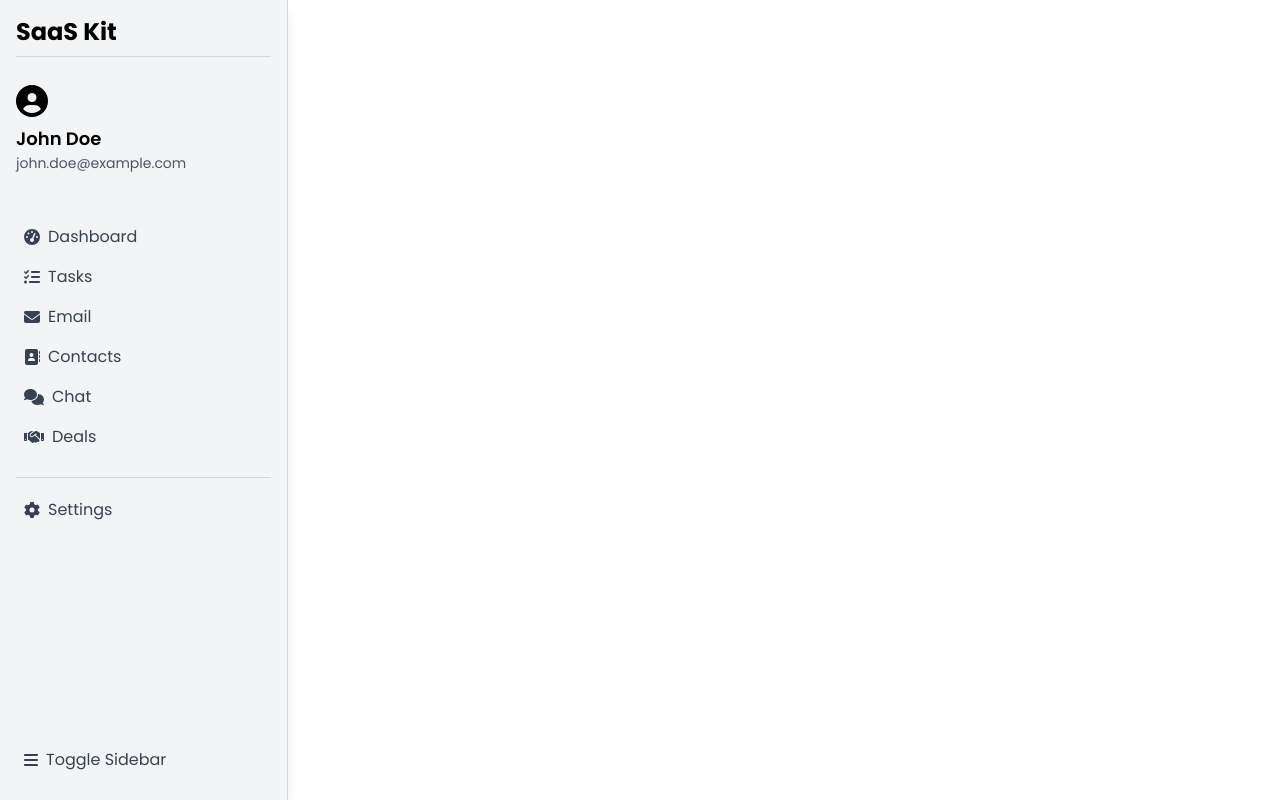
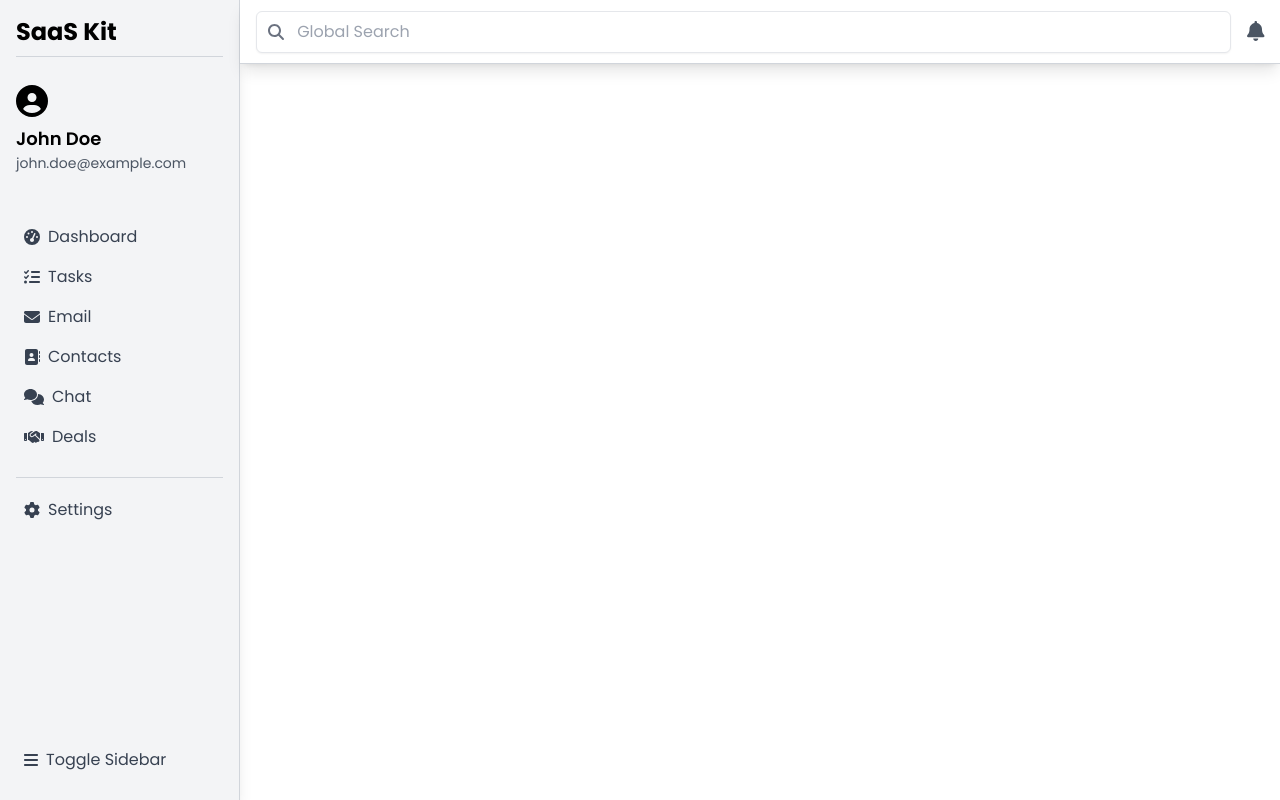
Before and after one commit to ashutosh-mishra4/GPT4-SaaS-Dashboard, a React (Vite) app: page / in a window 1280 px wide. Built offline with nearby package versions, Linux system fonts and the light colour scheme.

Commit message:
Add SearchBar

```diff
--- a/src/App.jsx
+++ b/src/App.jsx
@@ -1,11 +1,15 @@
 import React from "react";
 import MenuSidebar from "./components/MenuSidebar";
+import SearchBar from "./components/SearchBar";
 
 function App() {
   return (
-    <div className="h-screen w-screen flex">
+    <div className="h-screen w-screen flex flex-row">
       <MenuSidebar />
-      {/* Your main content component */}
+      <div className="flex flex-col w-full">
+        <SearchBar />
+        {/* Your main content component */}
+      </div>
     </div>
   );
 }
--- /dev/null
+++ b/src/components/SearchBar.jsx
@@ -0,0 +1,26 @@
+import React from "react";
+import { FontAwesomeIcon } from "@fortawesome/react-fontawesome";
+import { faSearch, faBell } from "@fortawesome/free-solid-svg-icons";
+
+const SearchBar = () => {
+  return (
+    <div className="flex items-center h-16 w-full px-4 bg-white border-b border-gray-300 shadow-lg">
+      <div className="relative flex-grow">
+        <FontAwesomeIcon
+          icon={faSearch}
+          className="absolute left-3 top-1/2 transform -translate-y-1/2 text-gray-500"
+        />
+        <input
+          type="text"
+          className="pl-10 pr-4 py-2 w-full border rounded-md shadow-sm focus:outline-none focus:ring-2 focus:ring-indigo-500"
+          placeholder="Global Search"
+        />
+      </div>
+      <div className="ml-4">
+        <FontAwesomeIcon icon={faBell} size="lg" className="text-gray-600" />
+      </div>
+    </div>
+  );
+};
+
+export default SearchBar;
```
